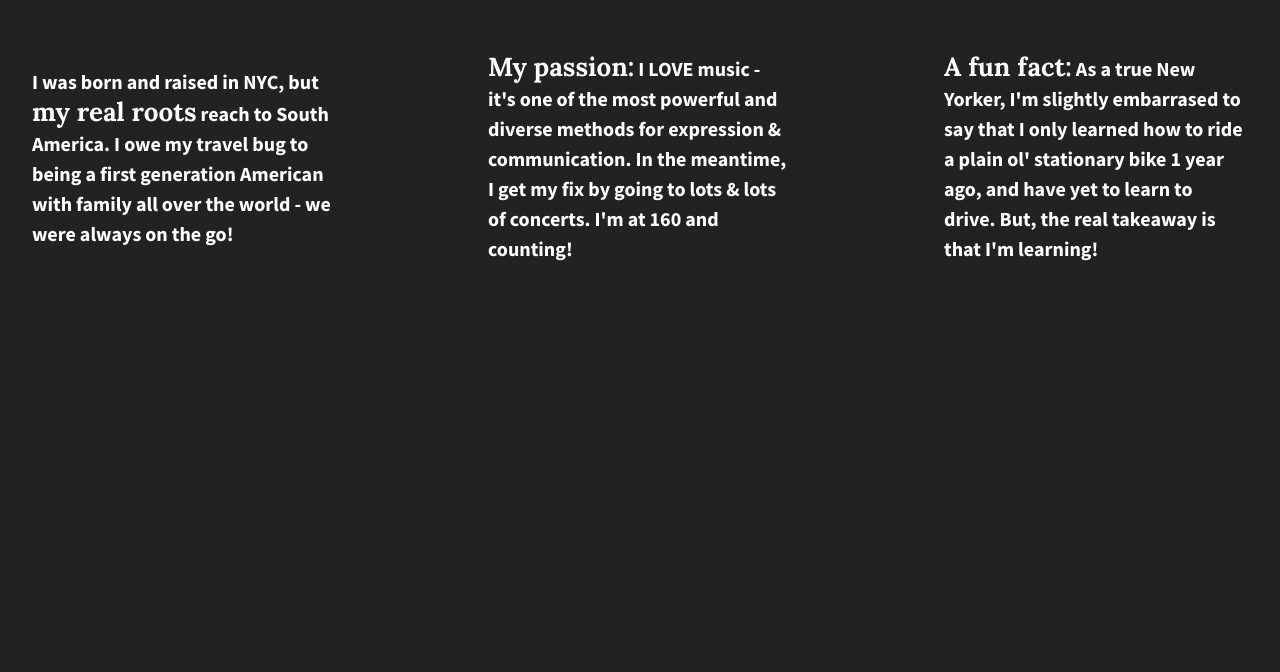
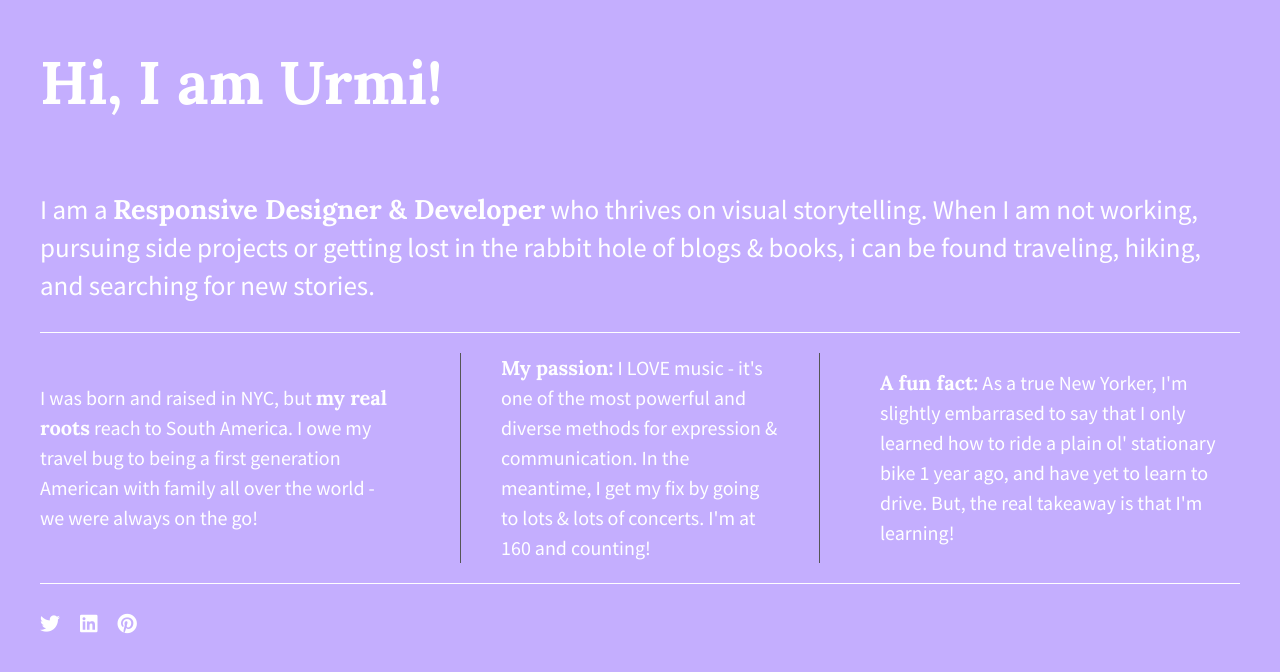
Before and after one commit to un5897/divs-flexbox-starter, a plain HTML site: page index.html in a window 1280 px wide. Drawn offline with nearby package versions, Linux system fonts and the light colour scheme.

Commit message:
Initial commit

```diff
--- a/css/main.css
+++ b/css/main.css
@@ -11,7 +11,7 @@
    ========================================================================== */
 
 html {
-    color: #222;
+    color:#c4aefe ;
     font-size: 1em;
     line-height: 1.4;
 }
@@ -97,44 +97,72 @@ textarea {
 
 
    html {
-    background-color: #222;
+    background-color: #c4aefe;
     height: 100%;
     width: 100%;
   }
 
   body {
     font-family: 'Source Sans Pro', sans-serif;
-    font-weight: 700;
-    padding: 2em;
+    font-size: 1.25em;
+    padding: 0em 2em;
     color: #fff;
-    height: 100%;
+    display: flex;
+    justify-content: center;
   }
 
-  .wrapper {
+  .flex-container {
     display: flex;
     flex-flow: row wrap;
     justify-content: space-between;
-    align-items: center;
+    max-width: 1200px;
   }
 
-  .div-1, .div-2, .div-3 {
+  p span {
+    font-family: 'Lora', sans-serif;
+  }
+
+header,
+footer {
+    width: 100%;
+    display: flex;
+    justify-content: flex-start;
+}
+
+header h1 {
+    font-family: 'Lora', sans-serif;
+    font-size: 3em;
+}
+
+main {
+    width: 100%;
+    display: flex;
+    justify-content: center;
+    border-bottom: 1px solid #fff;
+}
+
+main p {
+    font-size: 1.35em;
+}
+
+.flex-items {
     display: flex;
     justify-content: center;
     align-items: center;
-    color: #fff;
+    flex-flow: row wrap;
     line-height: 1.5em;
-    font-size: 1.25em;
-    height: auto;
+    font-size: 1em;
+    border-bottom: 1px solid #555;
     width: 25%;
-  }
-
-.wrapper span {
-    font-family: 'Lora', sans-serif;
-    font-size: 1.3em;
 }
 
+footer {
+    border-top: 1px solid #fff;
+}
 
-
+footer i {
+    padding: 30px 20px 0 0;
+}
 /* ==========================================================================
    Helper classes
    ========================================================================== */
@@ -214,6 +242,26 @@ textarea {
    These examples override the primary ('mobile first') styles.
    Modify as content requires.
    ========================================================================== */
+
+
+   @media all and (max-width: 768px) {
+    body {
+        padding: 1em;
+    }
+}
+
+@media (min-width: 1200px) {
+    .flex-items {
+        flex-basis: 30%;
+        border-bottom: none;
+    }
+
+    #div-2 p {
+        border-left: 1px solid #555;
+        border-right: 1px solid #555;
+        padding: 0 40px;
+    }
+}
 
 @media print,
        (-webkit-min-device-pixel-ratio: 1.25),
--- a/index.html
+++ b/index.html
@@ -13,24 +13,36 @@
         <link rel="stylesheet" href="css/normalize.css">
         <link rel="stylesheet" href="css/main.css">
         <script src="js/vendor/modernizr-2.8.3.min.js"></script>
-        <link href='http://fonts.googleapis.com/css?family=Lora:700' rel='stylesheet' type='text/css'>
-        <link href='http://fonts.googleapis.com/css?family=Source+Sans+Pro:400,700' rel='stylesheet' type='text/css'>
+        <link href='http://fonts.googleapis.com/css?family=Lora:700' rel='stylesheet'>
+        <link href='http://fonts.googleapis.com/css?family=Source+Sans+Pro:400,700' rel='stylesheet'>
+        <link rel="stylesheet" href="https://use.fontawesome.com/releases/v5.5.0/css/all.css" integrity="sha384-B4dIYHKNBt8Bc12p+WXckhzcICo0wtJAoU8YZTY5qE0Id1GSseTk6S+L3BlXeVIU" crossorigin="anonymous">
     </head>
     <body>
         <!--[if lt IE 8]>
             <p class="browserupgrade">You are using an <strong>outdated</strong> browser. Please <a href="http://browsehappy.com/">upgrade your browser</a> to improve your experience.</p>
         <![endif]-->
 
-        <section class="wrapper">
-            <div class="div-1">
+        <section class="flex-container">
+            <header>
+                <h1> Hi, I am Urmi!</h1>
+            </header>
+            <main>
+                <p> I am a <span>Responsive Designer & Developer</span> who thrives on visual storytelling. When I am not working, pursuing side projects or getting lost in the rabbit hole of blogs & books, i can be found traveling, hiking, and searching for new stories.</p>
+            </main>
+            <div id="div-1" class="flex-items">
                 <p>I was born and raised in NYC, but <span>my real roots</span> reach to South America. I owe my travel bug to being a first generation American with family all over the world - we were always on the go!</p>
             </div>
-            <div class="div-2">
+            <div id="div-2" class="flex-items">
                 <p><span>My passion:</span> I LOVE music - it's one of the most powerful and diverse methods for expression & communication. In the meantime, I get my fix by going to lots & lots of concerts. I'm at 160 and counting!</p>
             </div>
-            <div class="div-3">
+            <div id="div-3" class="flex-items">
                 <p><span>A fun fact:</span> As a true New Yorker, I'm slightly embarrased to say that I only learned how to ride a plain ol' stationary bike 1 year ago, and have yet to learn to drive. But, the real takeaway is that I'm learning!</p>
             </div>
+            <footer>
+                <i class="fab fa-twitter"></i>
+                <i class="fab fa-linkedin"></i>
+                <i class="fab fa-pinterest"></i>
+            </footer>
         </section>
 
         <script src="https://ajax.googleapis.com/ajax/libs/jquery/1.11.3/jquery.min.js"></script>
```
